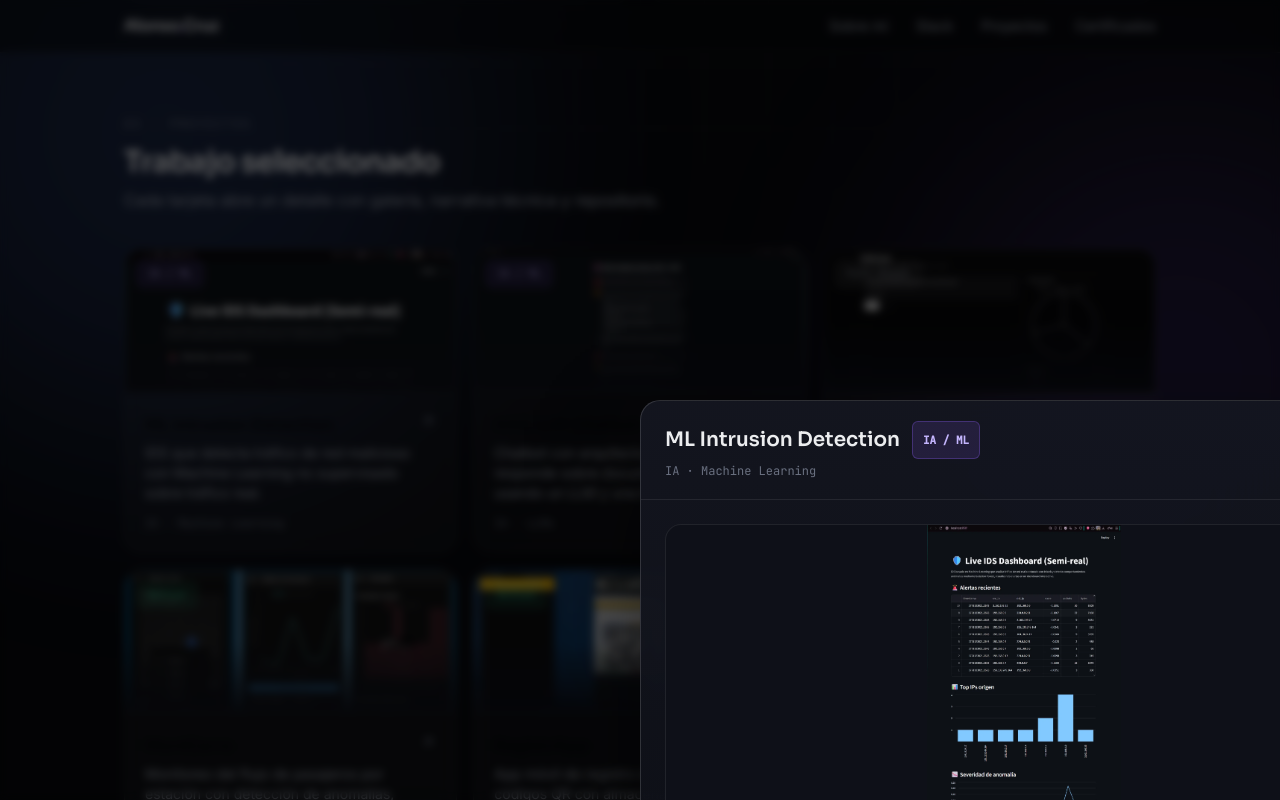
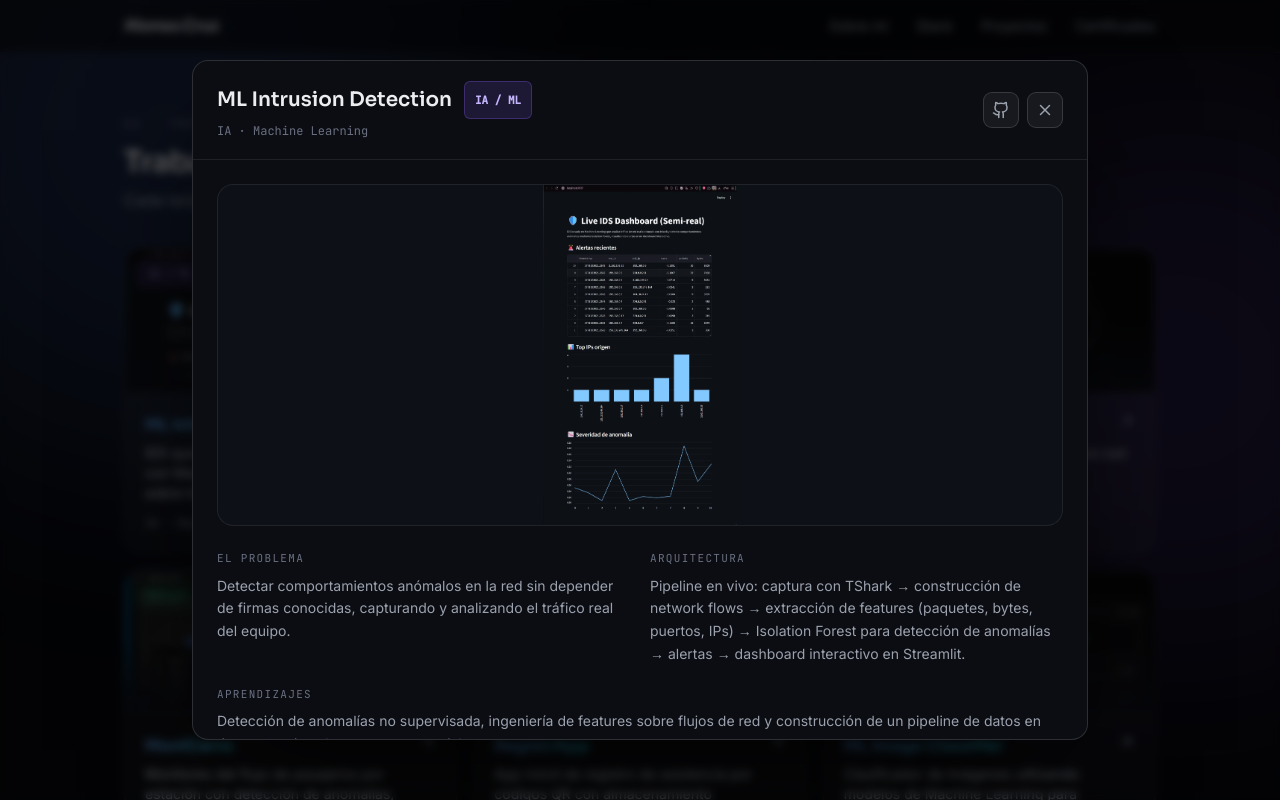
Before and after one commit to cruch5357/portafolioweb, a React (Vite) app: page / in a window 1280 px wide. Both pictures are taken after a click on the button 290 px from the left and 2545 px from the top of the page. Shown: the part 2145-2945 px from the top of the page. Built offline with nearby package versions, Linux system fonts and the light colour scheme; the HTML template or start-up script is replaced by a standard one.

Commit message:
Arreglo de ventanas emergentes, colores y nuevos proyectos

```diff
--- a/src/components/sections/CertificationsSection.tsx
+++ b/src/components/sections/CertificationsSection.tsx
@@ -91,16 +91,16 @@ export function CertificationsSection() {
                   animate={{ opacity: 1 }}
                   exit={{ opacity: 0 }}
                   transition={{ duration: 0.2 }}
-                  className="fixed inset-0 z-40 bg-black/70 backdrop-blur-sm"
+                  className="fixed left-1/2 top-1/2 z-50 w-[calc(100%-2rem)] max-w-3xl max-h-[85vh] -translate-x-1/2 -translate-y-1/2 overflow-y-auto rounded-2xl border border-stroke-2 bg-[#0b0d13]/95 shadow-[0_40px_120px_-30px_rgba(0,0,0,0.8)] backdrop-blur-2xl"
                 />
               </Dialog.Overlay>
               <Dialog.Content asChild forceMount aria-describedby={undefined}>
                 <motion.div
-                  initial={{ opacity: 0, scale: 0.96 }}
-                  animate={{ opacity: 1, scale: 1 }}
-                  exit={{ opacity: 0, scale: 0.97 }}
+                  initial={{ opacity: 0, scale: 0.96, x: "-50%", y: "-50%" }}
+                  animate={{ opacity: 1, scale: 1, x: "-50%", y: "-50%" }}
+                  exit={{ opacity: 0, scale: 0.97, x: "-50%", y: "-50%" }}
                   transition={{ duration: 0.3, ease: [0.22, 1, 0.36, 1] }}
-                  className="fixed left-1/2 top-1/2 z-50 w-[calc(100%-2rem)] max-w-3xl -translate-x-1/2 -translate-y-1/2 overflow-hidden rounded-2xl border border-stroke-2 bg-[#0b0d13]/95 shadow-[0_40px_120px_-30px_rgba(0,0,0,0.8)] backdrop-blur-2xl"
+                  className="fixed left-1/2 top-1/2 z-50 w-[calc(100%-2rem)] max-w-3xl max-h-[85vh] overflow-y-auto rounded-2xl border border-stroke-2 bg-[#0b0d13]/95 shadow-[0_40px_120px_-30px_rgba(0,0,0,0.8)] backdrop-blur-2xl"
                 >
                   <div className="flex items-center justify-between border-b border-stroke px-5 py-4">
                     <Dialog.Title className="font-display text-base font-medium">
--- a/src/components/sections/ProjectModal.tsx
+++ b/src/components/sections/ProjectModal.tsx
@@ -43,11 +43,11 @@ export function ProjectModal({ project, onClose }: Props) {
 
             <Dialog.Content asChild forceMount aria-describedby={undefined}>
               <motion.div
-                initial={{ opacity: 0, scale: 0.96 }}
-                animate={{ opacity: 1, scale: 1 }}
-                exit={{ opacity: 0, scale: 0.97 }}
-                transition={{ duration: 0.32, ease: [0.22, 1, 0.36, 1] }}
-                className="fixed left-1/2 top-1/2 z-50 flex max-h-[90vh] w-[calc(100%-2rem)] max-w-3xl -translate-x-1/2 -translate-y-1/2 flex-col overflow-hidden rounded-[20px] border border-stroke-2 bg-gradient-to-b from-[#141620]/95 to-[#0b0d13]/95 shadow-[0_40px_120px_-30px_rgba(0,0,0,0.8)] backdrop-blur-2xl"
+                initial={{ opacity: 0, scale: 0.95, x: "-50%", y: "-45%" }}
+                animate={{ opacity: 1, scale: 1, x: "-50%", y: "-50%" }}
+                exit={{ opacity: 0, scale: 0.95, x: "-50%", y: "-45%" }}
+                transition={{ duration: 0.4, ease: [0.22, 1, 0.36, 1] }}
+                className="fixed left-1/2 top-1/2 z-50 flex w-[calc(100%-2rem)] max-w-4xl max-h-[85vh] flex-col overflow-y-auto rounded-2xl border border-stroke-2 bg-[#0b0d13] shadow-[0_40px_120px_-30px_rgba(0,0,0,0.8)] custom-scrollbar"
               >
                 {/* Cabecera */}
                 <div className="flex items-center justify-between border-b border-stroke px-6 py-5">
--- a/src/components/sections/ProjectsSection.tsx
+++ b/src/components/sections/ProjectsSection.tsx
@@ -64,11 +64,15 @@ export function ProjectsSection() {
               </div>
               <div className="flex flex-1 flex-col p-5">
                 <div className="flex items-start justify-between gap-2">
-                  <h4 className="font-display text-base font-semibold">{p.name}</h4>
-                  <ArrowUpRight className="h-4 w-4 shrink-0 text-ink-3 transition-colors group-hover:text-ink" />
+                  {/* Título en blanco/gris muy claro */}
+                  <h4 className="font-display text-base font-semibold bg-gradient-to-r from-blue-400 to-cyan-400 bg-clip-text text-transparent">{p.name}</h4>
+                  {/* Ícono de la flecha combinando con los textos */}
+                  <ArrowUpRight className="h-4 w-4 shrink-0 text-slate-400 transition-colors group-hover:text-white" />
                 </div>
-                <p className="mt-1.5 flex-1 text-sm text-ink-2">{p.summary}</p>
-                <div className="mt-3 font-mono text-[11px] text-ink-3">{p.category}</div>
+                {/* Descripción del proyecto en gris claro para lectura suave */}
+                <p className="mt-1.5 flex-1 text-sm text-slate-300">{p.summary}</p>
+                {/* Categoría en gris un poco más oscuro */}
+                <div className="mt-3 font-mono text-[11px] text-slate-400">{p.category}</div>
               </div>
             </article>
           </motion.button>
--- a/src/data/portfolioData.ts
+++ b/src/data/portfolioData.ts
@@ -187,6 +187,73 @@ export const projects: Project[] = [
     images: [asset("assets/projects/qr-attendance-system/scan.webp")],
   },
   {
+    slug: "ml-image-classifier",
+    name: "ML Image Classifier",
+    category: "IA · Computer Vision",
+    status: "IA / ML",
+
+    summary:
+      "Clasificador de imágenes utilizando modelos de Machine Learning para identificar automáticamente distintas categorías.",
+
+    problem:
+      "Construir un pipeline de clasificación que permita entrenar, evaluar y utilizar modelos capaces de reconocer imágenes de distintas clases.",
+
+    architecture:
+      "Pipeline de preprocesamiento → entrenamiento del modelo → evaluación mediante métricas de clasificación → inferencia sobre nuevas imágenes.",
+
+    learnings:
+      "Preparación de datasets, entrenamiento supervisado, evaluación de modelos y aplicación práctica de técnicas de visión computacional.",
+
+    tech: [
+      "Python",
+      "Machine Learning",
+      "Computer Vision",
+      "NumPy",
+      "FastApi",
+      "Tailwind"
+    ],
+
+    repoUrl:
+      "https://github.com/cruch5357/ml-image-classifier",
+
+    images: [
+      asset("assets/projects/ml-image-classifier/demo.webp"),
+    ],
+  },
+  {
+    slug: "vuln-api-pentesting-lab",
+    name: "Vuln API Pentesting Lab",
+    category: "Ciberseguridad · Backend",
+    status: "Security",
+    summary:
+      "Laboratorio de APIs vulnerables diseñado para practicar pentesting sobre vulnerabilidades comunes de OWASP API Security.",
+
+    problem:
+      "Disponer de un entorno seguro para aprender técnicas ofensivas sobre APIs REST sin comprometer sistemas reales.",
+
+    architecture:
+      "API desarrollada en Python con endpoints deliberadamente vulnerables. Permite ejecutar pruebas de autenticación, autorización, inyección, exposición de información y manipulación de recursos utilizando herramientas de pentesting.",
+
+    learnings:
+      "Comprensión práctica de OWASP API Security Top 10, análisis de vulnerabilidades, explotación controlada y fortalecimiento de aplicaciones backend.",
+
+    tech: [
+      "Python",
+      "FastAPI",
+      "REST API",
+      "OWASP API Security",
+      "JWT",
+      "Pentesting"
+    ],
+
+    repoUrl:
+      "https://github.com/cruch5357/vuln-api-pentesting-lab",
+
+    images: [
+      asset("assets/projects/vuln-api-pentesting-lab/demo.webp"),
+    ],
+  },
+  {
     slug: "caelestis-web-platform",
     name: "Caelestis",
     category: "Full-Stack Web",
```
Also changed, not shown: public/assets/projects/ml-image-classifier/demo.webp (added), public/assets/projects/vuln-api-pentesting-lab/demo.webp (added).
